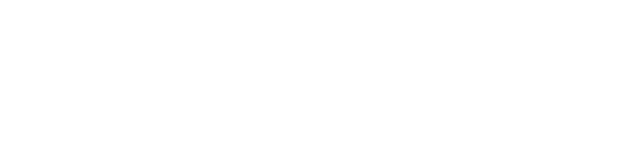
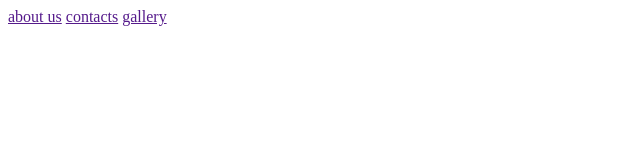
Before and after one commit to RomaKashpurenko/classwork, a plain HTML site: page index.html in a window 1280 px wide. Shown: the whole page, without its empty margins (0-640 px from the left). Drawn offline with Linux system fonts and the light colour scheme.

Commit message:
added nav

```diff
--- a/index.html
+++ b/index.html
@@ -8,7 +8,14 @@
 </head>
 
 <body>
-    <header></header>
+    <header>
+     <nav>
+         <a href="">about us</a>
+         <a href="">contacts</a>
+         <a href="">gallery</a>
+
+     </nav>
+    </header>
     <main></main>
     <footer></footer>
 </body>
```
